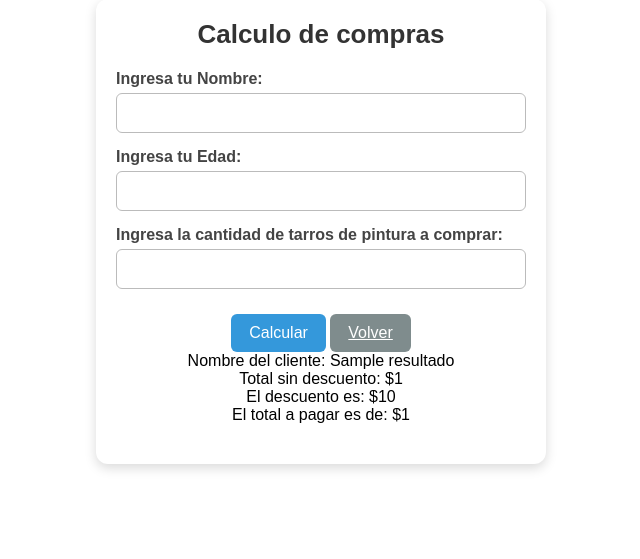
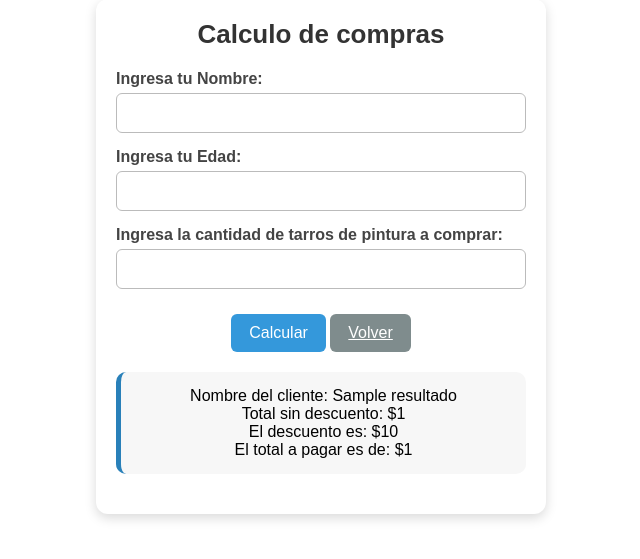
Before and after one commit to Ltottox/ExamenFinal_ProgramacionWEB, a Flask app: template templates/ejercicio1.html in a window 1280 px wide. Shown: the part 41-600 px from the top of the page, without its empty margins (319-959 px from the left). Run offline with Flask 3, Linux system fonts and the light colour scheme; the template is opened without the code that fills it: most values are stand-ins (such as "Sample title", 1, 10 or a date in 2020).

Commit message:
modifica css resultado

```diff
--- a/static/css/styleEj1.css
+++ b/static/css/styleEj1.css
@@ -90,7 +90,7 @@
 }
 
 /* --- RESULTADO --- */
-.resultado-box {
+.resultado {
     margin-top: 20px;
     padding: 15px;
     background: #f7f7f7;
```
